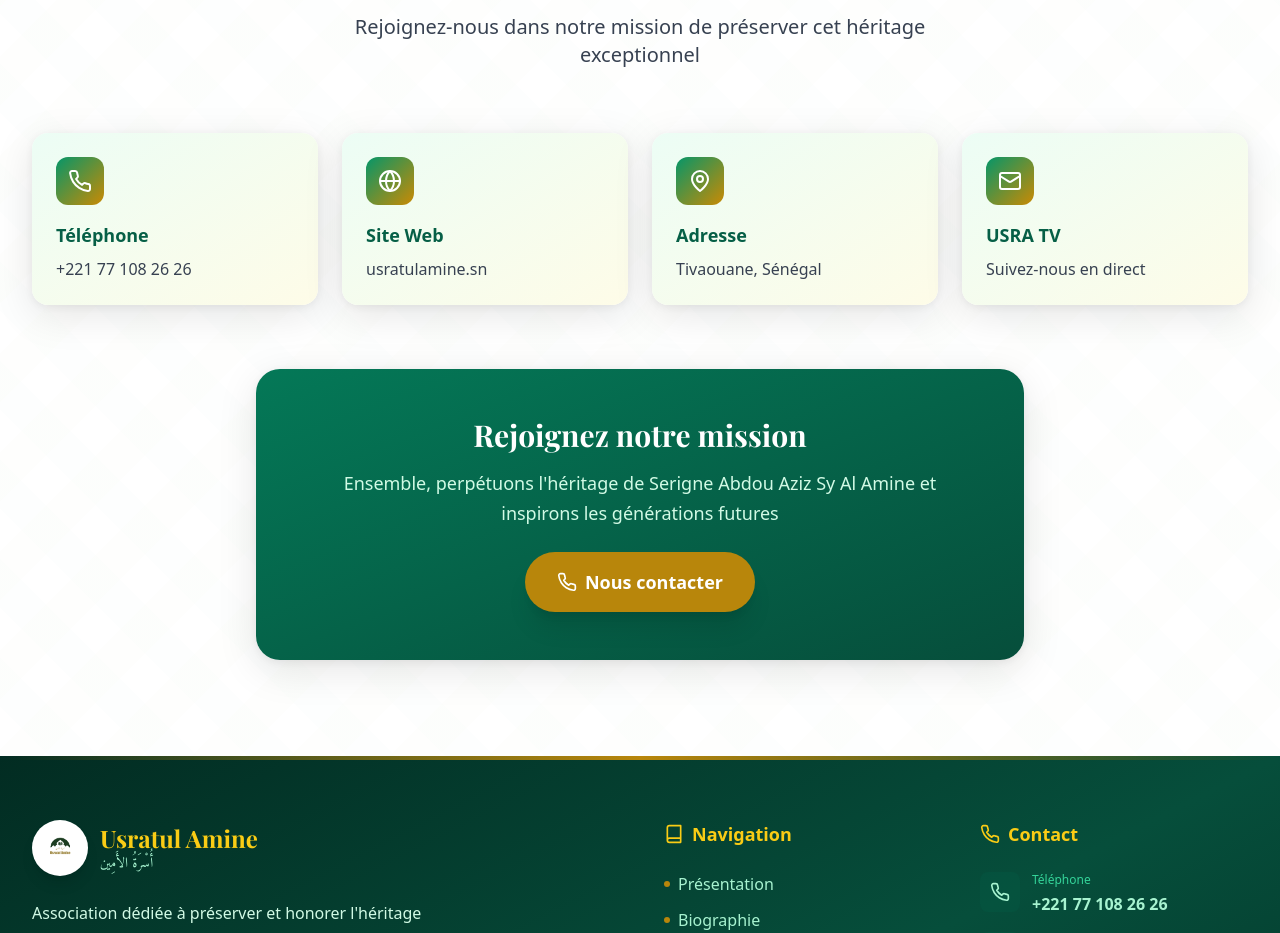
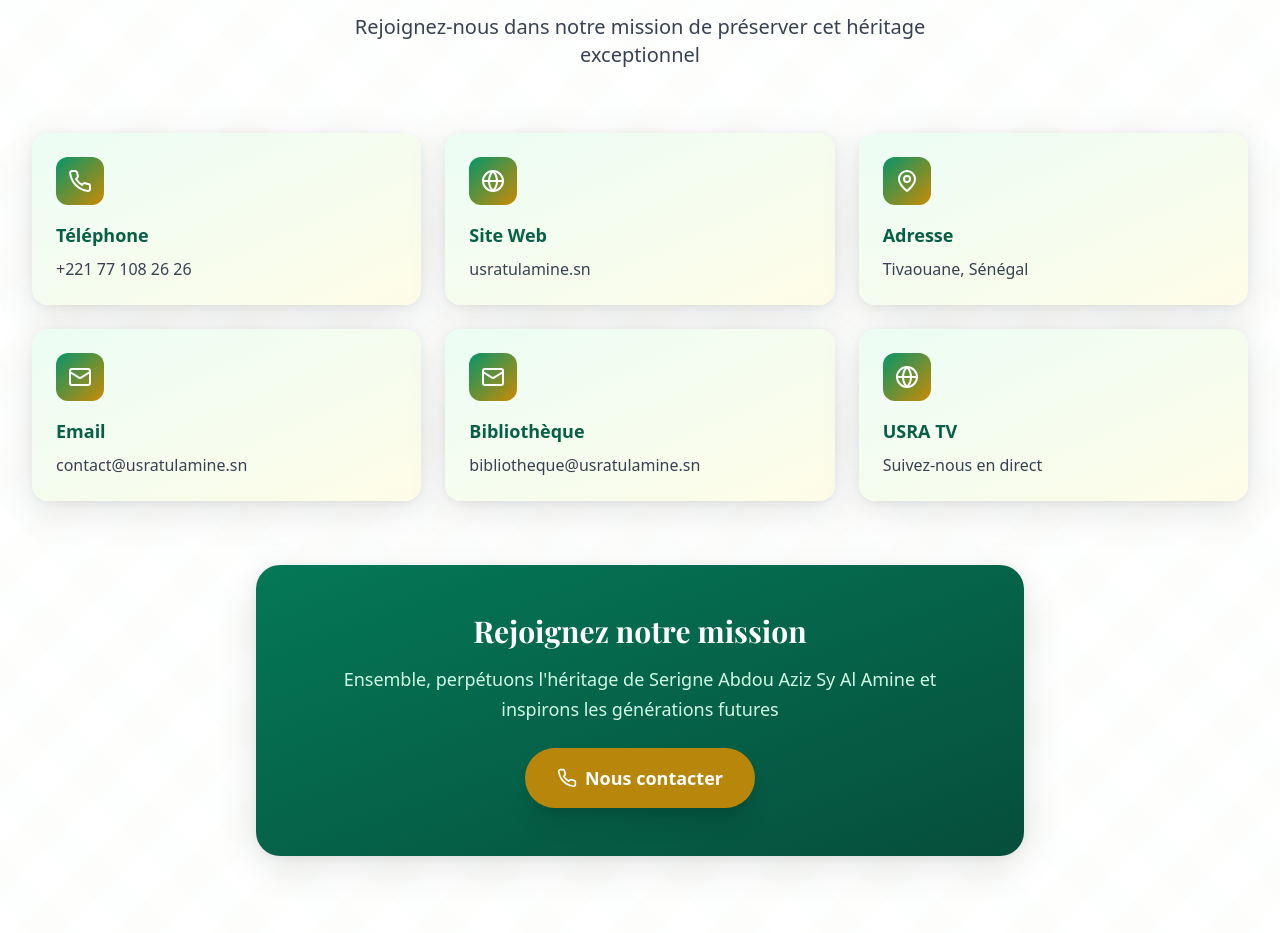
Before and after one commit to abdouazizsy/usratul_amine, a React (Vite) app: page / in a window 1280 px wide. Shown: the part 7820-8753 px from the top of the page. Built offline with nearby package versions, Linux system fonts and the light colour scheme; no server answers; the database is empty; a web font is replaced by a local one.

Commit message:
feat: add contact and library email addresses
Ajout de contact@usratulamine.sn et bibliotheque@usratulamine.sn
dans la section Contact (FR/AR/EN) et dans la base de connaissance
du chatbot.

Co-Authored-By: Claude Sonnet 5 <noreply@anthropic.com>

```diff
--- a/src/components/Chatbot.jsx
+++ b/src/components/Chatbot.jsx
@@ -270,6 +270,8 @@ Collection d'ouvrages islamiques organisée en 7 rayons:
 ## CONTACT
 - Téléphone: +221 77 108 26 26
 - Site web: www.usratulamine.sn
+- Email: contact@usratulamine.sn
+- Email bibliothèque: bibliotheque@usratulamine.sn
 - Localisation: Tivaouane, Sénégal
 
 ## ORIGINE DE LA TARIQA TIDJANIYYA
--- a/src/components/Contact.jsx
+++ b/src/components/Contact.jsx
@@ -27,6 +27,18 @@ const Contact = () => {
     },
     {
       icon: Mail,
+      titleKey: "contact.email",
+      value: "contact@usratulamine.sn",
+      link: "mailto:contact@usratulamine.sn"
+    },
+    {
+      icon: Mail,
+      titleKey: "contact.libraryEmail",
+      value: "bibliotheque@usratulamine.sn",
+      link: "mailto:bibliotheque@usratulamine.sn"
+    },
+    {
+      icon: Globe,
       title: "USRA TV",
       valueKey: "contact.zawiya",
       link: "https://www.youtube.com/channel/UCxnUQvUEGFPuT3f1q8EeIlg"
@@ -58,7 +70,7 @@ const Contact = () => {
           </p>
         </motion.div>
 
-        <div className="grid md:grid-cols-2 lg:grid-cols-4 gap-6 mb-16">
+        <div className="grid md:grid-cols-2 lg:grid-cols-3 gap-6 mb-16">
           {contactInfo.map((item, index) => (
             <motion.div
               key={index}
--- a/src/translations/translations.js
+++ b/src/translations/translations.js
@@ -205,6 +205,8 @@ export const translations = {
       phoneNumber: "+221 77 108 26 26",
       website: "Site Web",
       address: "Adresse",
+      email: "Email",
+      libraryEmail: "Bibliothèque",
       zawiya: "Suivez-nous en direct",
       cta: {
         title: "Rejoignez notre mission",
@@ -526,6 +528,8 @@ export const translations = {
       phoneNumber: "+٢٢١ ٧٧ ١٠٨ ٢٦ ٢٦",
       website: "الموقع الإلكتروني",
       address: "العنوان",
+      email: "البريد الإلكتروني",
+      libraryEmail: "المكتبة",
       zawiya: "تابعنا مباشرة",
       cta: {
         title: "انضم إلى مهمتنا",
@@ -847,6 +851,8 @@ export const translations = {
       phoneNumber: "+221 77 108 26 26",
       website: "Website",
       address: "Address",
+      email: "Email",
+      libraryEmail: "Library",
       zawiya: "Follow us live",
       cta: {
         title: "Join our mission",
```
